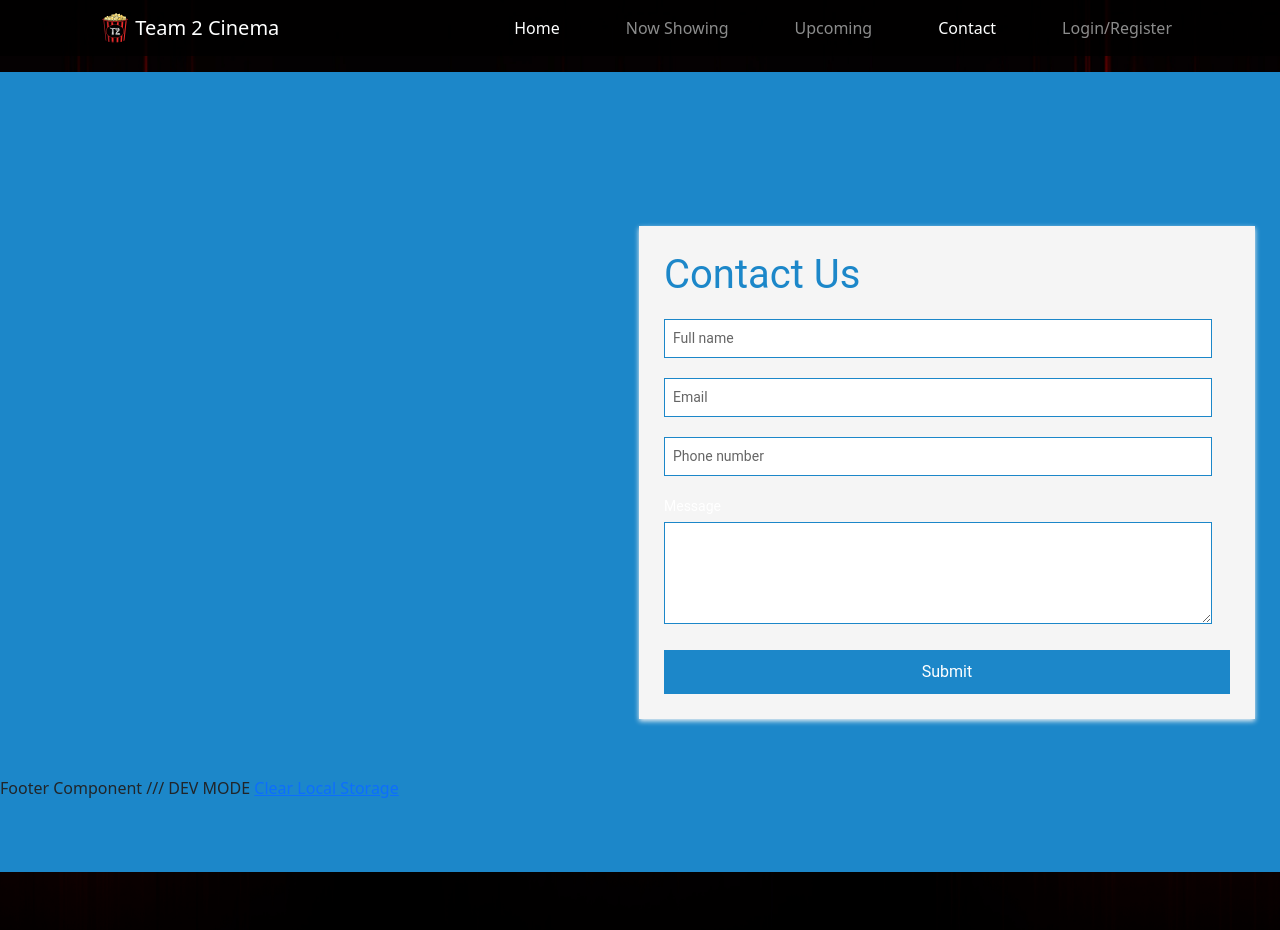
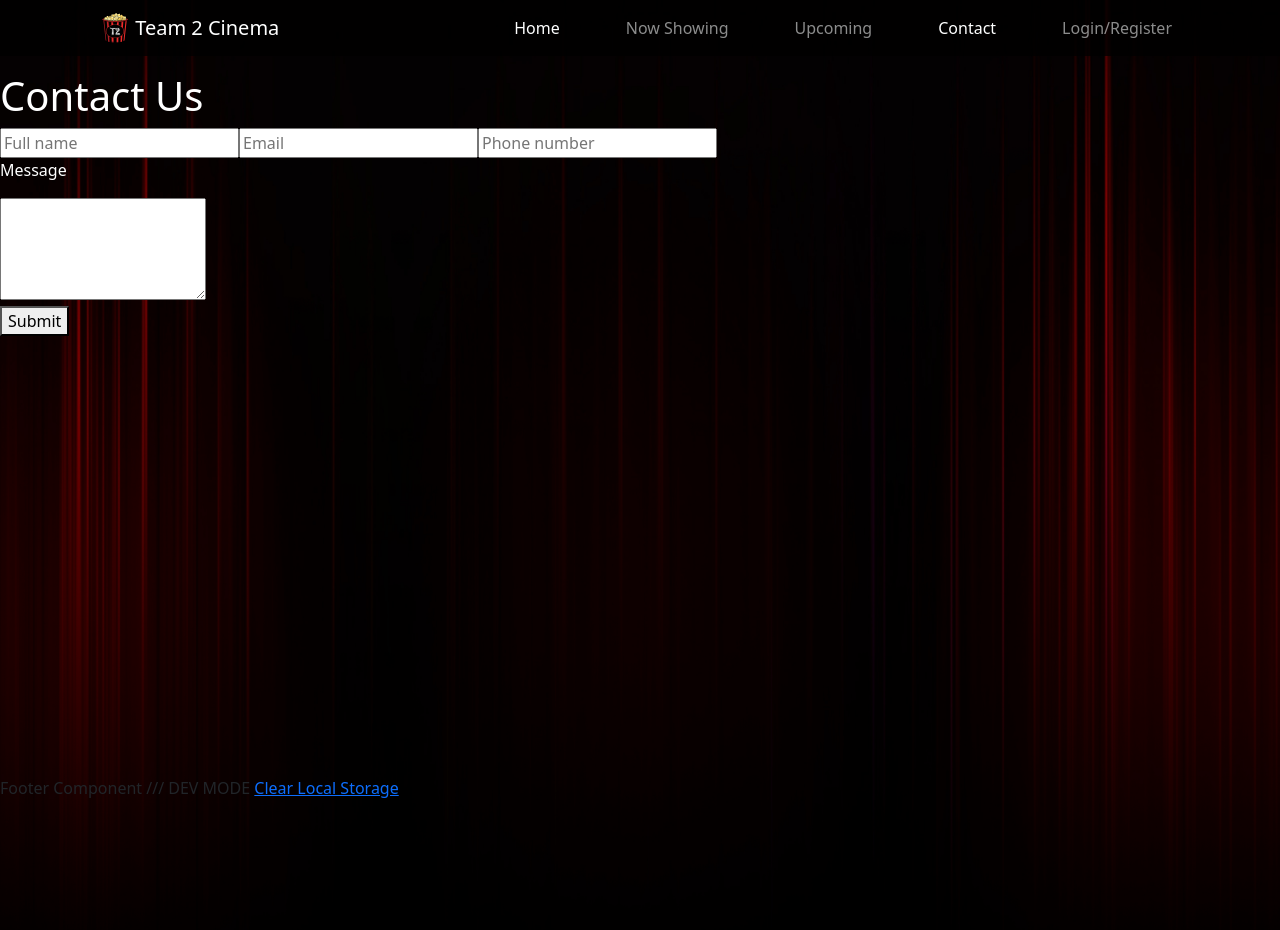
Before and after one commit to jeshanp/Group2Cinema, an Angular app: page /contact in a window 1280 px wide. Shown: the top 930 px of the page. Built offline with nearby package versions, Linux system fonts and the light colour scheme.

Commit message:
Moved style in contact us to css file instead of in html file

```diff
--- a/src/app/contactus/contactus.component.html
+++ b/src/app/contactus/contactus.component.html
@@ -1,89 +1,3 @@
-    <style>
-      html, body {
-      min-height: 100%;
-      padding: 0;
-      margin: 0;
-      font-family: Roboto, Arial, sans-serif;
-      font-size: 14px;
-      color: #666;
-      }
-      h1 {
-      margin: 0 0 20px;
-      font-weight: 400;
-      color: #1c87c9;
-      }
-      p {
-      margin: 0 0 5px;
-      }
-      .main-block {
-      display: flex;
-      flex-direction: column;
-      justify-content: center;
-      align-items: center;
-      min-height: 100vh;
-      background: #1c87c9;
-      }
-      form {
-      padding: 25px;
-      margin: 25px;
-      box-shadow: 0 2px 5px #f5f5f5;
-      background: #f5f5f5;
-      }
-      .fas {
-      margin: 25px 10px 0;
-      font-size: 72px;
-      color: #fff;
-      }
-      .fa-envelope {
-      transform: rotate(-20deg);
-      }
-      .fa-at , .fa-mail-bulk{
-      transform: rotate(10deg);
-      }
-      input, textarea {
-      width: calc(100% - 18px);
-      padding: 8px;
-      margin-bottom: 20px;
-      border: 1px solid #1c87c9;
-      outline: none;
-      }
-      input::placeholder {
-      color: #666;
-      }
-      button {
-      width: 100%;
-      padding: 10px;
-      border: none;
-      background: #1c87c9;
-      font-size: 16px;
-      font-weight: 400;
-      color: #fff;
-      }
-      button:hover {
-      background: #2371a0;
-      }
-      @media (min-width: 568px) {
-      .main-block {
-      flex-direction: row;
-      }
-      .left-part, form {
-      width: 50%;
-      }
-      .fa-theater-masks{
-      margin-top: 0;
-      margin-left: 20%;
-      }
-      .fa-film {
-      margin-top: -10%;
-      margin-left: 65%;
-      }
-      .fa-tv {
-      margin-top: 2%;
-      margin-left: 28%;
-      }
-      }
-    </style>
-  <body>
     <div class="main-block">
       <div class="left-part">
           <i class="fas fa-theater-masks"></i>
@@ -106,4 +20,3 @@
         <button type="submit" href="/">Submit</button>
       </form>
     </div>
-  </body>
```
